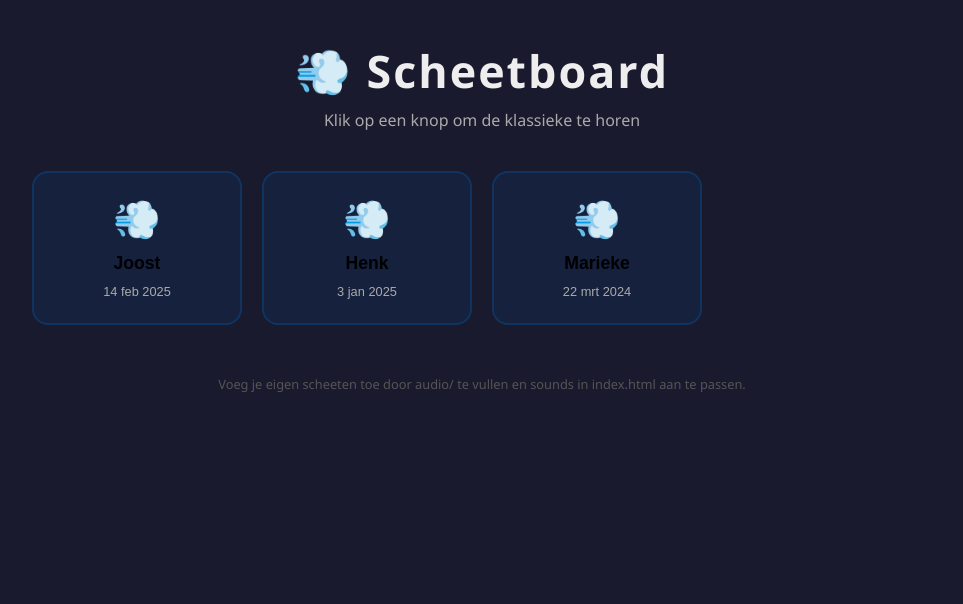
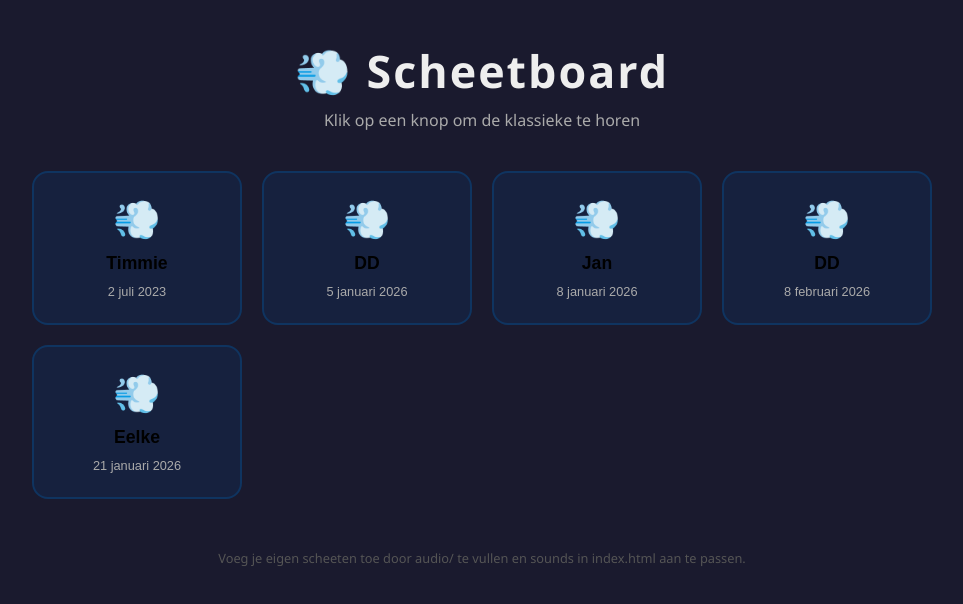
Before and after one commit to ChefJoost/Soundboard, a plain HTML site: page index.html in a window 1280 px wide. Shown: the whole page, without its empty margins (158-1121 px from the left). Drawn offline with Linux system fonts and the light colour scheme.

Commit message:
Update index.html

```diff
--- a/index.html
+++ b/index.html
@@ -119,9 +119,11 @@
      * en voeg hieronder een regel toe.
      */
     const sounds = [
-      { name: "Joost",   date: "14 feb 2025", file: "joost.mp3",   emoji: "💨" },
-      { name: "Henk",    date: "3 jan 2025",  file: "henk.mp3",    emoji: "💨" },
-      { name: "Marieke", date: "22 mrt 2024", file: "marieke.mp3", emoji: "💨" },
+      { name: "Timmie",   date: "2 juli 2023", file: "Timmie 02-07-2023.mp3",   emoji: "💨" },
+      { name: "DD",    date: "5 januari 2026",  file: "DD 05-01.mp3",    emoji: "💨" },
+      { name: "Jan", date: "8 januari 2026", file: "Jan 08-01.mp3", emoji: "💨" },
+      { name: "DD", date: "8 februari 2026", file: "DD 08-02.mp3", emoji: "💨" },
+      { name: "Eelke", date: "21 januari 2026", file: "Eelke 21-01.mp3", emoji: "💨" },
       // Voeg hier meer toe ↓
       // { name: "Naam", date: "dag maand jaar", file: "bestandsnaam.mp3", emoji: "💨" },
     ];
```
